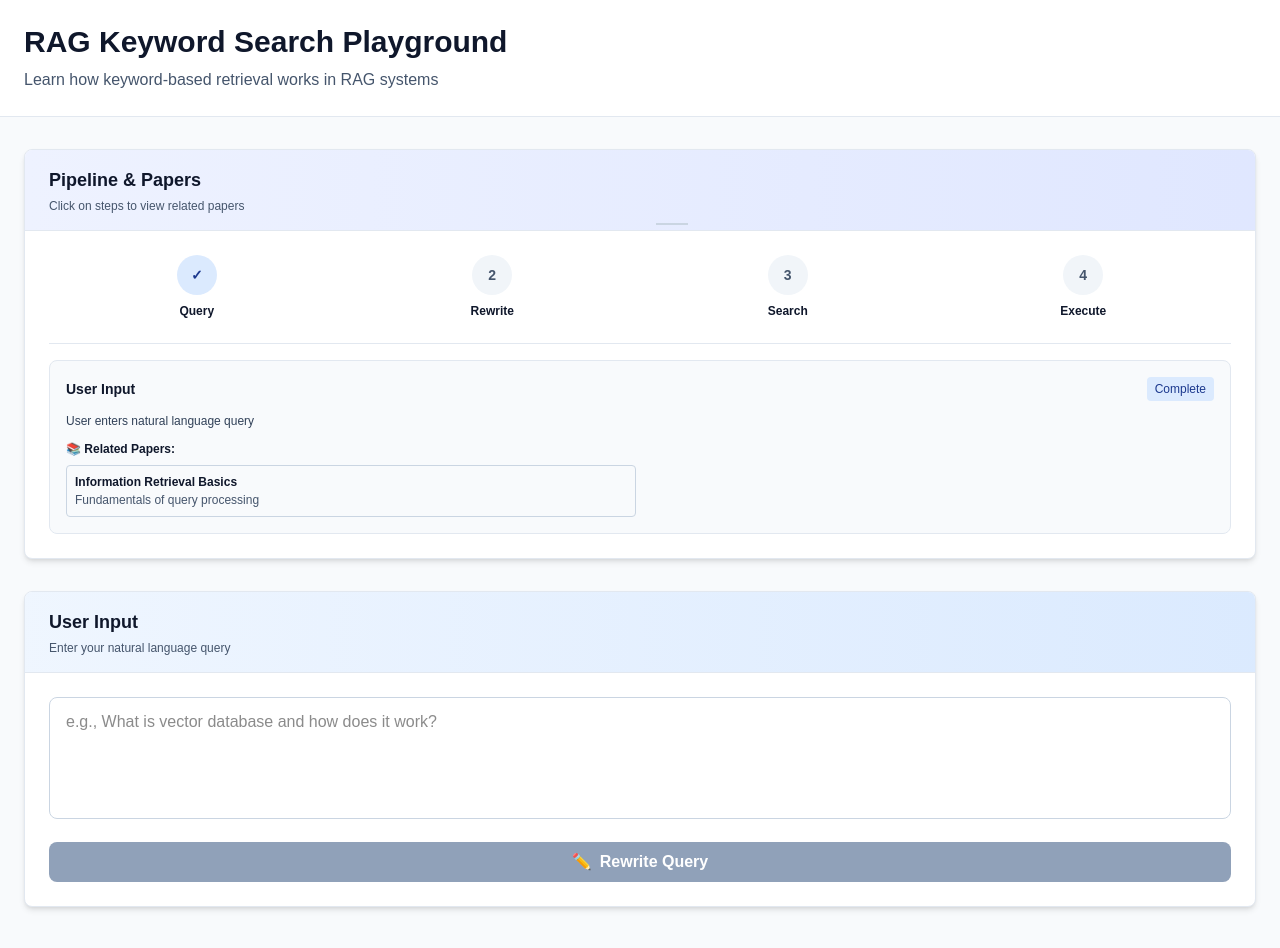
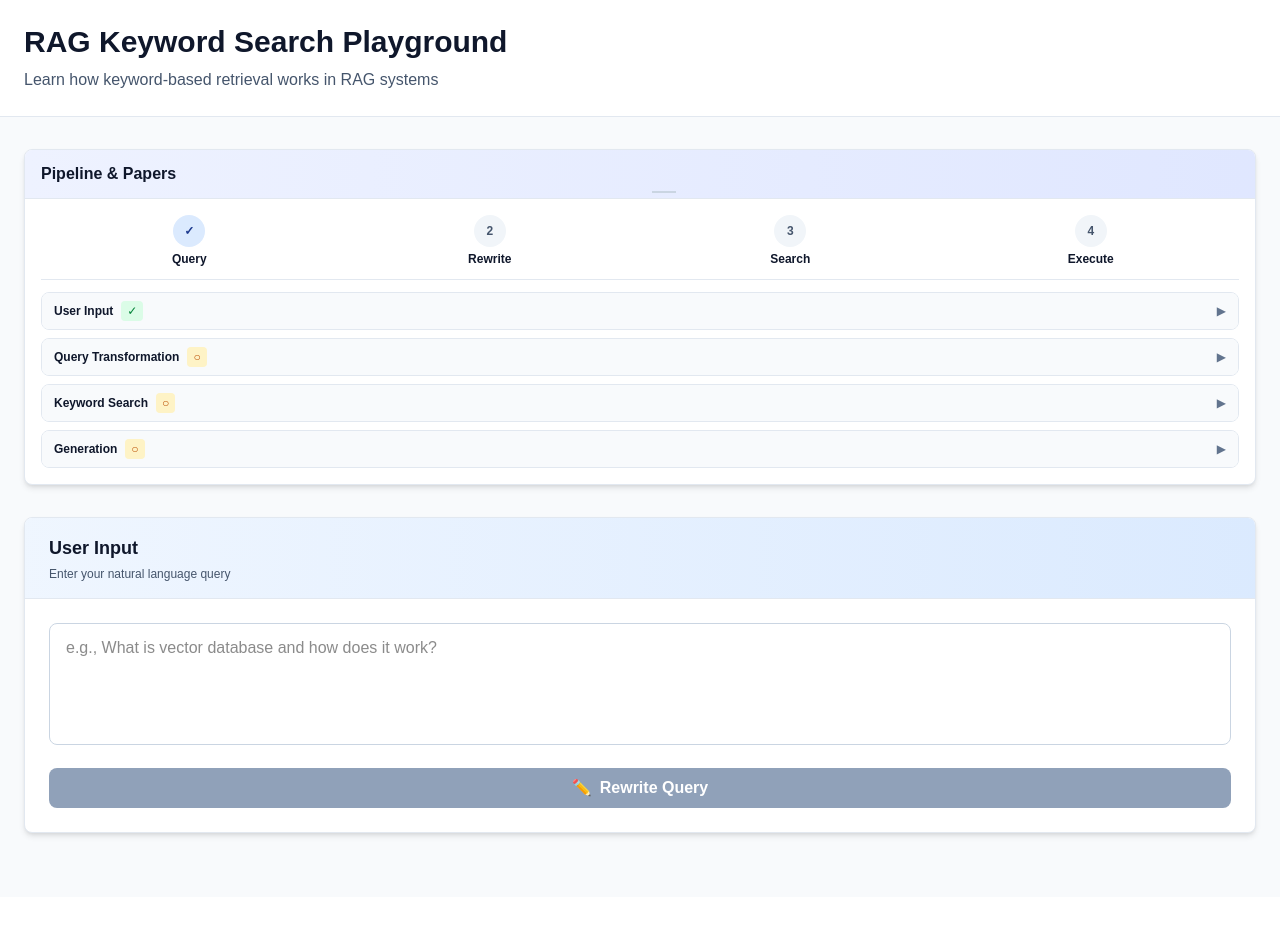
Before and after one commit to phodal/context-engineer-workbench, a Next.js app: page /rag-keyword-playground in a window 1280 px wide. Shown: the top 948 px of the page. After the commit the page ends 897 px from the top, so only its background shows below. Built offline with nearby package versions, Linux system fonts and the light colour scheme.

Commit message:
optimize: make PipelineWithPapers layout more compact with collapsible papers

```diff
--- a/src/components/rag-playground/PipelineWithPapers.tsx
+++ b/src/components/rag-playground/PipelineWithPapers.tsx
@@ -99,7 +99,13 @@ export default function PipelineWithPapers({
   executionStatus,
 }: PipelineWithPapersProps) {
   const [expandedSteps, setExpandedSteps] = useState<Record<string, boolean>>({
-    query: true,
+    query: false,
+    rewrite: false,
+    search: false,
+    execute: false,
+  });
+  const [expandedPapers, setExpandedPapers] = useState<Record<string, boolean>>({
+    query: false,
     rewrite: false,
     search: false,
     execute: false,
@@ -107,6 +113,13 @@ export default function PipelineWithPapers({
 
   const toggleStep = (stepId: string) => {
     setExpandedSteps((prev) => ({
+      ...prev,
+      [stepId]: !prev[stepId],
+    }));
+  };
+
+  const togglePapers = (stepId: string) => {
+    setExpandedPapers((prev) => ({
       ...prev,
       [stepId]: !prev[stepId],
     }));
@@ -129,79 +142,103 @@ export default function PipelineWithPapers({
 
   return (
     <div className="bg-white rounded-lg shadow-md border border-slate-200 overflow-hidden">
-      <div className="bg-gradient-to-r from-indigo-50 to-indigo-100 px-6 py-4 border-b border-slate-200">
-        <h2 className="text-lg font-bold text-slate-900">Pipeline & Papers</h2>
-        <p className="text-xs text-slate-600 mt-1">Click on steps to view related papers</p>
+      <div className="bg-linear-to-r from-indigo-50 to-indigo-100 px-4 py-3 border-b border-slate-200">
+        <h2 className="text-base font-bold text-slate-900">Pipeline & Papers</h2>
       </div>
 
-      <div className="p-6 space-y-4">
-        {/* Horizontal Pipeline */}
-        <div className="flex items-center justify-between mb-6">
+      <div className="p-4 space-y-3">
+        {/* Horizontal Pipeline - Compact */}
+        <div className="flex items-center justify-between gap-1">
           {PIPELINE_STEPS.map((step, idx) => {
             const status = getStepStatus(step.id);
             const isComplete = status === 'complete';
 
             return (
-              <div key={step.id} className="flex flex-col items-center flex-1">
+              <div key={step.id} className="flex flex-col items-center flex-1 min-w-0">
                 <button
                   onClick={() => toggleStep(step.id)}
-                  className={`w-10 h-10 rounded-full flex items-center justify-center font-bold text-sm transition-colors mb-2 ${
+                  className={`w-8 h-8 rounded-full flex items-center justify-center font-bold text-xs transition-colors mb-1 shrink-0 ${
                     isComplete
                       ? 'bg-blue-100 text-blue-900 hover:bg-blue-200'
                       : 'bg-slate-100 text-slate-600 hover:bg-slate-200'
                   }`}
+                  title={step.label}
                 >
                   {isComplete ? '✓' : idx + 1}
                 </button>
-                <p className="text-xs font-semibold text-slate-900 text-center">{step.name}</p>
+                <p className="text-xs font-semibold text-slate-900 text-center truncate">{step.name}</p>
 
                 {/* Arrow between steps */}
                 {idx < PIPELINE_STEPS.length - 1 && (
-                  <div className="absolute left-1/2 w-8 h-0.5 bg-slate-300 transform translate-x-4 -translate-y-8" />
+                  <div className="absolute left-1/2 w-6 h-0.5 bg-slate-300 transform translate-x-3 -translate-y-6" />
                 )}
               </div>
             );
           })}
         </div>
 
-        {/* Expandable Step Details with Papers */}
-        <div className="space-y-3 border-t border-slate-200 pt-4">
+        {/* Expandable Step Details with Papers - Compact */}
+        <div className="space-y-2 border-t border-slate-200 pt-3">
           {PIPELINE_STEPS.map((step) => (
-            expandedSteps[step.id] && (
-              <div key={step.id} className="p-4 bg-slate-50 rounded-lg border border-slate-200">
-                <div className="flex items-center justify-between mb-3">
-                  <h3 className="text-sm font-bold text-slate-900">{step.label}</h3>
-                  <span className="text-xs px-2 py-1 bg-blue-100 text-blue-900 rounded">
-                    {getStepStatus(step.id) === 'complete' ? 'Complete' : 'Pending'}
+            <div key={step.id} className="border border-slate-200 rounded-lg overflow-hidden">
+              {/* Step Header - Always Visible */}
+              <button
+                onClick={() => toggleStep(step.id)}
+                className="w-full px-3 py-2 bg-slate-50 hover:bg-slate-100 transition-colors flex items-center justify-between"
+              >
+                <div className="flex items-center gap-2 min-w-0">
+                  <span className="text-xs font-semibold text-slate-900">{step.label}</span>
+                  <span className={`text-xs px-1.5 py-0.5 rounded whitespace-nowrap ${
+                    getStepStatus(step.id) === 'complete'
+                      ? 'bg-green-100 text-green-700'
+                      : 'bg-amber-100 text-amber-700'
+                  }`}>
+                    {getStepStatus(step.id) === 'complete' ? '✓' : '○'}
                   </span>
                 </div>
+                <span className="text-slate-500 text-xs shrink-0">
+                  {expandedSteps[step.id] ? '▼' : '▶'}
+                </span>
+              </button>
 
+              {/* Expanded Content */}
+              {expandedSteps[step.id] && (
+                <div className="px-3 py-2 bg-white border-t border-slate-200 space-y-2">
                   {step.details && (
-                  <p className="text-xs text-slate-700 mb-3">{step.details}</p>
+                    <p className="text-xs text-slate-700">{step.details}</p>
                   )}
 
-                {/* Papers for this step */}
-                <div className="space-y-2">
-                  <p className="text-xs font-semibold text-slate-900 mb-2">📚 Related Papers:</p>
-                  <div className="grid grid-cols-1 md:grid-cols-2 gap-2">
+                  {/* Papers Toggle Button */}
+                  <button
+                    onClick={() => togglePapers(step.id)}
+                    className="text-xs font-semibold text-indigo-600 hover:text-indigo-700 flex items-center gap-1 transition-colors"
+                  >
+                    <span>{expandedPapers[step.id] ? '▼' : '▶'}</span>
+                    <span>📚 Related Papers ({step.papers.length})</span>
+                  </button>
+
+                  {/* Papers List - Expandable */}
+                  {expandedPapers[step.id] && (
+                    <div className="space-y-1 pl-2 border-l-2 border-indigo-200">
                       {step.papers.map((paper) => (
                         <a
                           key={paper.url}
                           href={paper.url}
                           target="_blank"
                           rel="noopener noreferrer"
-                        className="p-2 rounded border border-slate-300 hover:border-indigo-400 hover:bg-indigo-50 transition-colors"
+                          className="block p-1.5 rounded border border-slate-300 hover:border-indigo-400 hover:bg-indigo-50 transition-colors"
                         >
                           <p className="text-xs font-semibold text-slate-900 line-clamp-1">
                             {paper.title}
                           </p>
-                        <p className="text-xs text-slate-600 mt-0.5">{paper.description}</p>
+                          <p className="text-xs text-slate-600 line-clamp-1">{paper.description}</p>
                         </a>
                       ))}
                     </div>
+                  )}
                 </div>
+              )}
             </div>
-            )
           ))}
         </div>
       </div>
```
Lines whose indentation alone changed are shown as unchanged.
